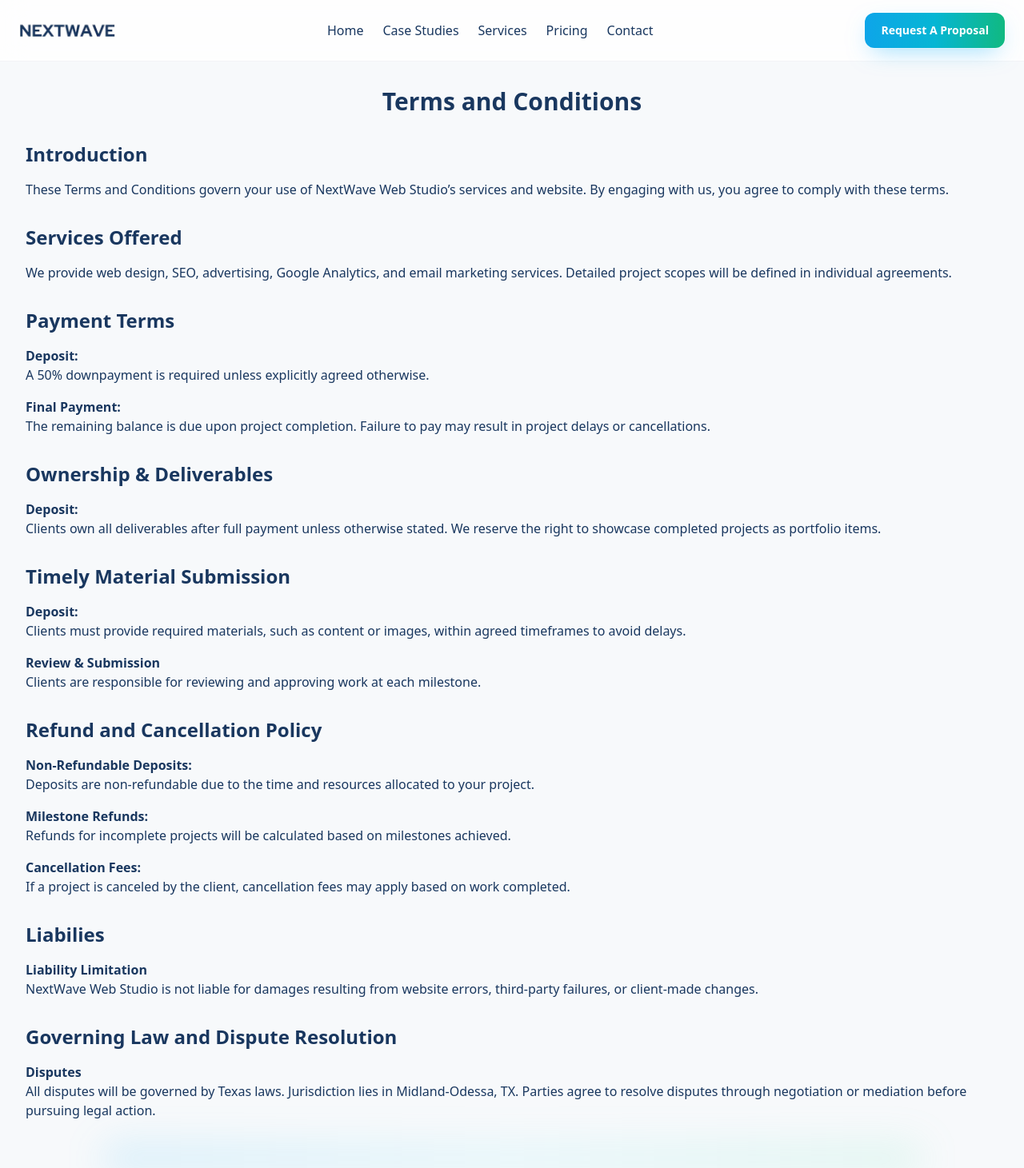
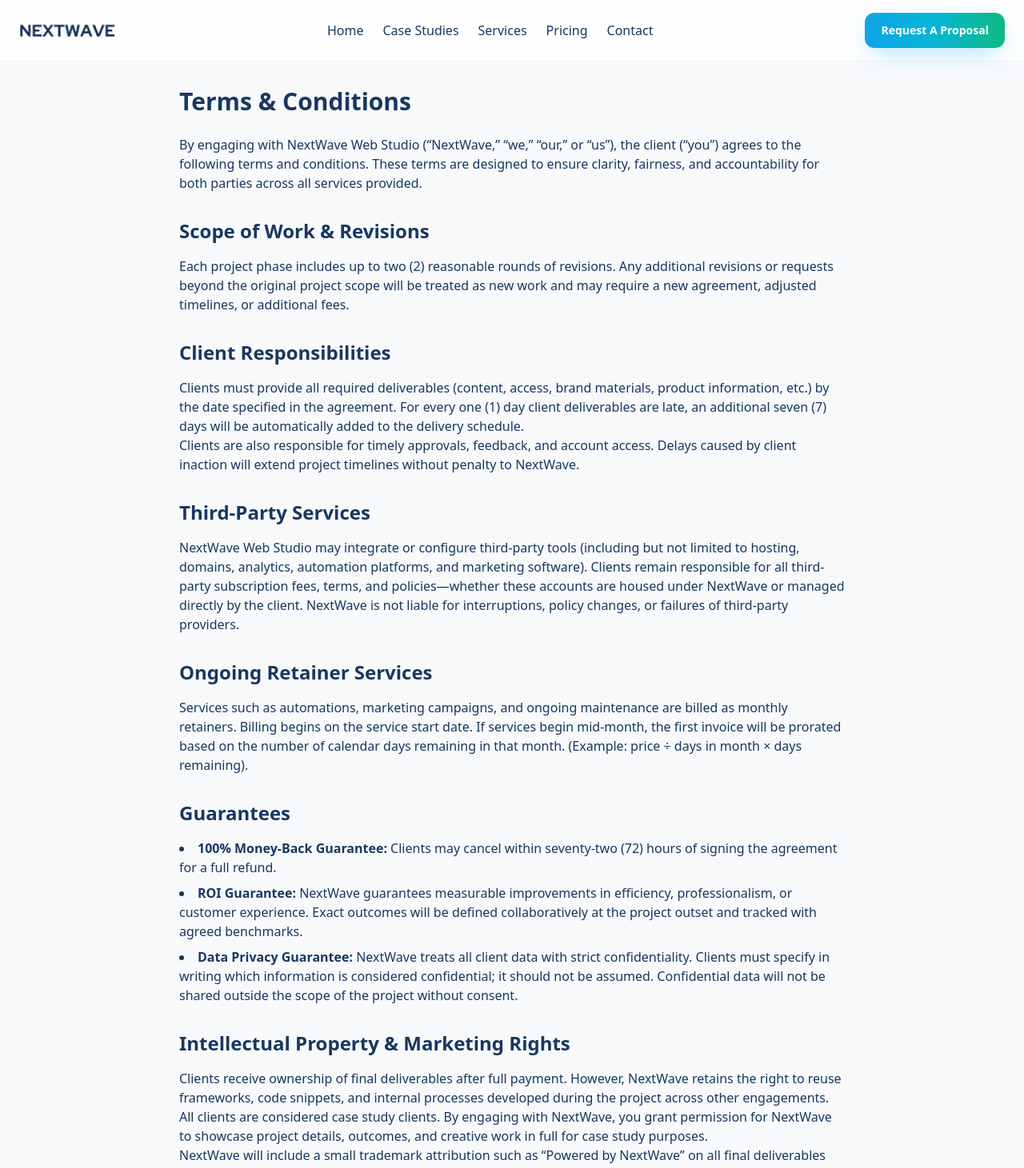
Before and after one commit to Parrasite9/nextwave, a React (Create React App) app: page /terms-and-conditions in a window 1280 px wide. Shown: the top 1461 px of the page at 80% size. Built offline with nearby package versions, Linux system fonts and the light colour scheme.

Commit message:
Terms and conditions updated

```diff
--- a/src/Pages/Policies/Terms.jsx
+++ b/src/Pages/Policies/Terms.jsx
@@ -1,121 +1,175 @@
-import React from 'react';
+export default function Terms() {
+	return (
+		<div className="max-w-4xl mx-auto p-8">
+			<h1 className="text-3xl font-bold mb-6">Terms & Conditions</h1>
 
-const Terms = () => {
-	return (
-		<div className="p-8">
-			<h1 className="text-3xl font-bold mb-6 lg:text-center lg:mb-8">
-				Terms and Conditions
-			</h1>
-
+			{/* Introduction */}
 			<section className="mb-8">
-				<h2 className="text-2xl font-semibold mb-4">Introduction</h2>
 				<p>
-					These Terms and Conditions govern your use of NextWave Web
-					Studio’s services and website. By engaging with us, you
-					agree to comply with these terms.
+					By engaging with NextWave Web Studio (“NextWave,” “we,”
+					“our,” or “us”), the client (“you”) agrees to the following
+					terms and conditions. These terms are designed to ensure
+					clarity, fairness, and accountability for both parties
+					across all services provided.
 				</p>
 			</section>
 
+			{/* Scope of Work & Revisions */}
 			<section className="mb-8">
 				<h2 className="text-2xl font-semibold mb-4">
-					Services Offered
+					Scope of Work & Revisions
 				</h2>
 				<p>
-					We provide web design, SEO, advertising, Google Analytics,
-					and email marketing services. Detailed project scopes will
-					be defined in individual agreements.
+					Each project phase includes up to two (2) reasonable rounds
+					of revisions. Any additional revisions or requests beyond
+					the original project scope will be treated as new work and
+					may require a new agreement, adjusted timelines, or
+					additional fees.
 				</p>
 			</section>
 
+			{/* Client Responsibilities */}
 			<section className="mb-8">
-				<h2 className="text-2xl font-semibold mb-4">Payment Terms</h2>
-				<p className="font-semibold">Deposit:</p>
-				<p className="mb-4">
-					A 50% downpayment is required unless explicitly agreed
-					otherwise.
+				<h2 className="text-2xl font-semibold mb-4">
+					Client Responsibilities
+				</h2>
+				<p>
+					Clients must provide all required deliverables (content,
+					access, brand materials, product information, etc.) by the
+					date specified in the agreement. For every one (1) day
+					client deliverables are late, an additional seven (7) days
+					will be automatically added to the delivery schedule.
 				</p>
-				<p className="font-semibold">Final Payment:</p>
-				<p className="mb-4">
-					The remaining balance is due upon project completion.
-					Failure to pay may result in project delays or
-					cancellations.
+				<p>
+					Clients are also responsible for timely approvals, feedback,
+					and account access. Delays caused by client inaction will
+					extend project timelines without penalty to NextWave.
 				</p>
 			</section>
 
+			{/* Third-Party Services */}
 			<section className="mb-8">
 				<h2 className="text-2xl font-semibold mb-4">
-					Ownership & Deliverables
+					Third-Party Services
 				</h2>
-				<p className="font-semibold">Deposit:</p>
-				<p className="mb-4">
-					Clients own all deliverables after full payment unless
-					otherwise stated. We reserve the right to showcase completed
-					projects as portfolio items.
+				<p>
+					NextWave Web Studio may integrate or configure third-party
+					tools (including but not limited to hosting, domains,
+					analytics, automation platforms, and marketing software).
+					Clients remain responsible for all third-party subscription
+					fees, terms, and policies—whether these accounts are housed
+					under NextWave or managed directly by the client. NextWave
+					is not liable for interruptions, policy changes, or failures
+					of third-party providers.
 				</p>
 			</section>
 
+			{/* Ongoing Retainer Services */}
 			<section className="mb-8">
 				<h2 className="text-2xl font-semibold mb-4">
-					Timely Material Submission
+					Ongoing Retainer Services
 				</h2>
-				<p className="font-semibold">Deposit:</p>
-				<p className="mb-4">
-					Clients must provide required materials, such as content or
-					images, within agreed timeframes to avoid delays.
-				</p>
-
-				<p className="font-semibold">Review & Submission</p>
-				<p className="mb-4">
-					Clients are responsible for reviewing and approving work at
-					each milestone.
+				<p>
+					Services such as automations, marketing campaigns, and
+					ongoing maintenance are billed as monthly retainers. Billing
+					begins on the service start date. If services begin
+					mid-month, the first invoice will be prorated based on the
+					number of calendar days remaining in that month. (Example:
+					price ÷ days in month × days remaining).
 				</p>
 			</section>
 
+			{/* Guarantees */}
+			<section className="mb-8">
+				<h2 className="text-2xl font-semibold mb-4">Guarantees</h2>
+				<ul className="list-disc list-inside space-y-2">
+					<li>
+						<strong>100% Money-Back Guarantee:</strong> Clients may
+						cancel within seventy-two (72) hours of signing the
+						agreement for a full refund.
+					</li>
+					<li>
+						<strong>ROI Guarantee:</strong> NextWave guarantees
+						measurable improvements in efficiency, professionalism,
+						or customer experience. Exact outcomes will be defined
+						collaboratively at the project outset and tracked with
+						agreed benchmarks.
+					</li>
+					<li>
+						<strong>Data Privacy Guarantee:</strong> NextWave treats
+						all client data with strict confidentiality. Clients
+						must specify in writing which information is considered
+						confidential; it should not be assumed. Confidential
+						data will not be shared outside the scope of the project
+						without consent.
+					</li>
+				</ul>
+			</section>
+
+			{/* Intellectual Property */}
 			<section className="mb-8">
 				<h2 className="text-2xl font-semibold mb-4">
-					Refund and Cancellation Policy
+					Intellectual Property & Marketing Rights
 				</h2>
-				<p className="font-semibold">Non-Refundable Deposits:</p>
-				<p className="mb-4">
-					Deposits are non-refundable due to the time and resources
-					allocated to your project.
+				<p>
+					Clients receive ownership of final deliverables after full
+					payment. However, NextWave retains the right to reuse
+					frameworks, code snippets, and internal processes developed
+					during the project across other engagements.
 				</p>
-				<p className="font-semibold">Milestone Refunds:</p>
-				<p className="mb-4">
-					Refunds for incomplete projects will be calculated based on
-					milestones achieved.
+				<p>
+					All clients are considered case study clients. By engaging
+					with NextWave, you grant permission for NextWave to showcase
+					project details, outcomes, and creative work in full for
+					case study purposes.
 				</p>
-				<p className="font-semibold">Cancellation Fees:</p>
 				<p>
-					If a project is canceled by the client, cancellation fees
-					may apply based on work completed.
+					NextWave will include a small trademark attribution such as
+					“Powered by NextWave” on all final deliverables (e.g.,
+					websites, dashboards, automations). Engagement with NextWave
+					signifies consent to this attribution.
 				</p>
 			</section>
 
+			{/* Termination */}
 			<section className="mb-8">
-				<h2 className="text-2xl font-semibold mb-4">Liabilies</h2>
-				<p className="font-semibold">Liability Limitation</p>
-				<p className="mb-4">
-					NextWave Web Studio is not liable for damages resulting from
-					website errors, third-party failures, or client-made
-					changes.
+				<h2 className="text-2xl font-semibold mb-4">Termination</h2>
+				<p>
+					Clients may terminate any ongoing project at any time.
+					Completed project phases are non-refundable. If a client
+					becomes abusive, unresponsive, fails to provide deliverables
+					for thirty (30) consecutive days, or fails to make payment,
+					NextWave reserves the right to terminate the project. In
+					such cases, the client forfeits rights to the project and no
+					refunds will be issued.
 				</p>
 			</section>
 
+			{/* Performance Disclaimer */}
 			<section className="mb-8">
 				<h2 className="text-2xl font-semibold mb-4">
-					Governing Law and Dispute Resolution
+					Performance Disclaimer
 				</h2>
-				<p className="font-semibold">Disputes</p>
-				<p className="mb-4">
-					All disputes will be governed by Texas laws. Jurisdiction
-					lies in Midland-Odessa, TX. Parties agree to resolve
-					disputes through negotiation or mediation before pursuing
-					legal action.
+				<p>
+					While NextWave Web Studio strives to deliver high-quality
+					services, we cannot guarantee specific business outcomes
+					such as revenue, traffic, or customer growth. Results may
+					vary based on factors beyond our control, including market
+					conditions, client execution, and product-market fit.
+				</p>
+			</section>
+
+			{/* Force Majeure */}
+			<section className="mb-8">
+				<h2 className="text-2xl font-semibold mb-4">Force Majeure</h2>
+				<p>
+					NextWave Web Studio is not liable for delays or failures
+					caused by events beyond our reasonable control, including
+					but not limited to natural disasters, power outages,
+					internet disruptions, third-party service interruptions, or
+					government actions.
 				</p>
 			</section>
 		</div>
 	);
-};
-
-export default Terms;
+}
```
